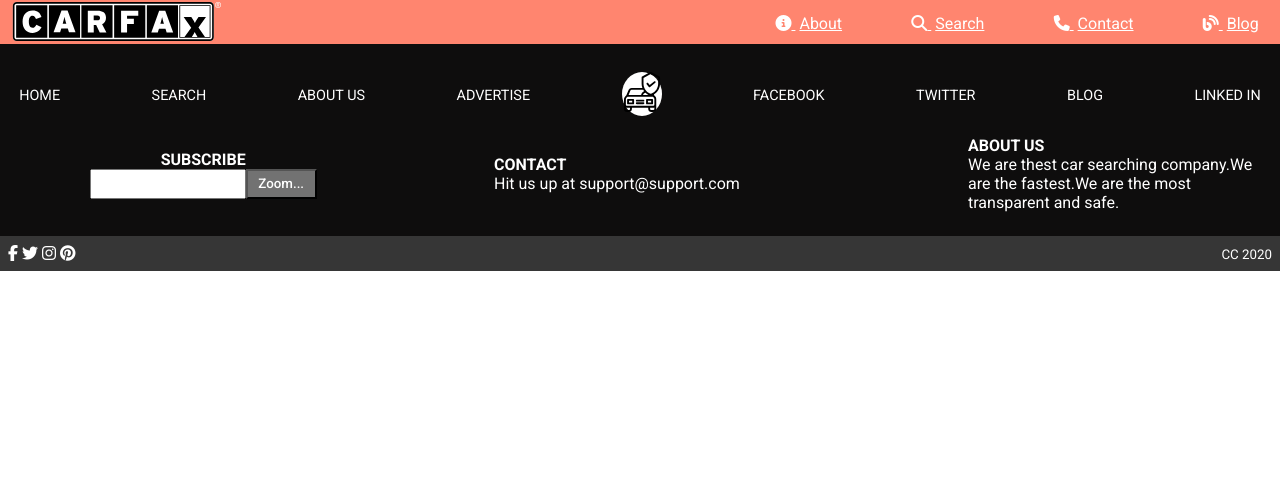
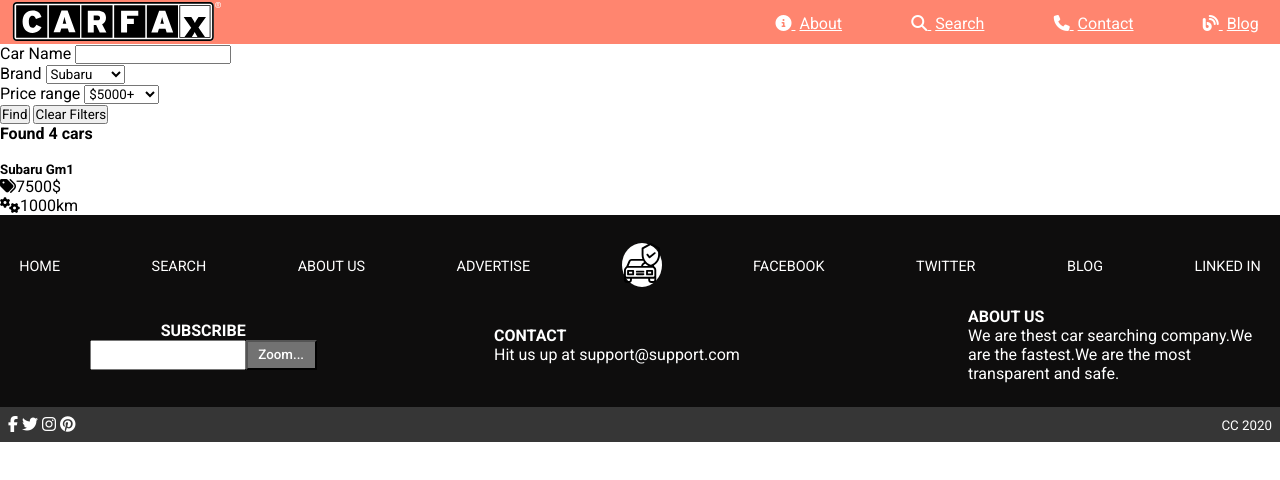
Before and after one commit to iam-Akshat/capstone-1, a website: page src/search-results.html in a window 1280 px wide. Drawn offline with nearby package versions, Linux system fonts and the light colour scheme; files that its build step writes are made by us from their sources.

Commit message:
added search results skeleton

```diff
--- a/src/search-results.html
+++ b/src/search-results.html
@@ -34,7 +34,51 @@
     </header>
 
     <main>
-
+        <div class="search-filter">
+            <form action="./search-results.html">
+                <div class="search-field">
+                    <label for="cname">Car Name</label>
+                    <input type="text" id="cname">
+                </div>
+                <div class="search-field">
+                    <label for="brand">Brand</label>
+                    <select name="brand" id="brand">
+                        <option value="Subaru">Subaru</option>
+                        <option value="Subaru">Ford</option>
+                        <option value="Subaru">Tesla</option>
+                        <option value="Subaru">Jeep</option>
+                        <option value="Subaru">Chevrolet</option>
+                    </select>
+                </div>
+                <div class="search-field">
+                    <label for="price">Price range</label>
+                    <select name="price" id="price">
+                        <option value="Subaru">$5000+</option>
+                        <option value="Subaru">$10000+</option>
+                        <option value="Subaru">$20000+</option>
+                        <option value="Subaru">$30000+</option>
+                        <option value="Subaru">$40000+</option>
+                    </select>
+                </div>
+                <button type="submit" class="find">Find</button>
+                <button class="clear">Clear Filters</button>
+            </form>
+        </div>
+        <section class="search-results">
+            <h4>Found 4 cars</h4>
+            <div class="search-results-container">
+                <div class="result-1">
+                    <div class="result-img-container">
+                        <img src="" alt="">
+                    </div>
+                    <div class="result-info">
+                        <h5>Subaru Gm1</h5>
+                        <p class="price"><i class="fas fa-tags"></i>7500$</p>
+                        <p class="desc"><i class="fas fa-cogs"></i>1000km</p>
+                    </div>
+                </div>
+            </div>
+        </section>
     </main>
     <footer>
         <div class="nav-footer">
```
